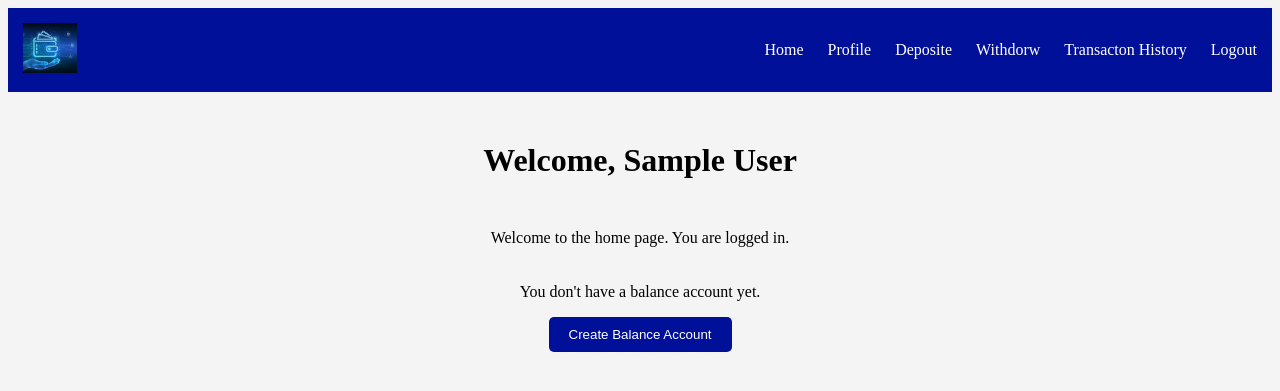
After one commit to AlaaHarmoush1/Assignment0, a PHP site: page /HTML/Home.php in a window 1280 px wide. The commit adds this page. Shown: the top 391 px of the page. Run offline with PHP 8.4, Linux system fonts and the light colour scheme; the visitor is signed in with stand-in values (Sample User, id 1); data that the repository does not hold is empty.

Commit message:
fixed login and registration and added home page

```diff
--- a/CSS/Login.css
+++ b/CSS/Login.css
@@ -47,10 +47,9 @@ body {
   width: 100%;
   padding: 20px;
   height: 100%;
-
 }
 
-.email-section, .password-section, .button-section, .register-section, .name-section, .login-section {
+.form-group {
   height: 25%;
   display: flex;
   flex-direction: column;
--- /dev/null
+++ b/CSS/home.css
@@ -0,0 +1,26 @@
+body {
+    background-color: #f4f4f4;
+}
+
+
+.Greetings {
+    text-align: center;
+    margin-top: 50px;
+}
+
+
+.create-balance-button {
+    padding: 10px 20px;
+    background-color: #011099;
+    color: white;
+    border: none;
+    border-radius: 5px;
+    cursor: pointer;
+}
+
+.balance-section {
+    display: flex;
+    flex-direction: column;
+    align-items: center;
+    margin-top: 20px;
+}
--- /dev/null
+++ b/HTML/Home.php
@@ -0,0 +1,62 @@
+<?php
+session_start();
+include_once '../php/connection.php';
+
+if (!$_SESSION['isloggedin']) {
+    header("Location: ./Login.php");
+    exit();
+}
+
+if (isset($_SESSION['error'])) {
+  echo "<script>alert('" . $_SESSION['error'] . "');</script>";
+  unset($_SESSION['error']);
+}
+
+$name = $_SESSION['name'];
+
+$user_sql = "SELECT * FROM users WHERE Name = '$name'";
+$user_result = mysqli_query($conc, $user_sql);
+$user = $user_result->fetch_assoc();
+$user_id = $user['ID'];
+$_SESSION['user_id'] = $user_id;
+
+$balance_sql = "SELECT * FROM balance WHERE user_id = '$user_id'";
+$balance_result = mysqli_query($conc, $balance_sql);
+?>
+
+<!DOCTYPE html>
+<html lang="en">
+<head>
+  <meta charset="UTF-8" />
+  <meta name="viewport" content="width=device-width, initial-scale=1.0"/>
+  <title>Home</title>
+  <link rel="stylesheet" href="../CSS/home.css">
+</head>
+<body>
+
+<?php include './layouts/nav.php';?>
+
+<h1 class='Greetings'>Welcome, <?php echo $name; ?></h1>
+<p class='Greetings'>Welcome to the home page. You are logged in.</p>
+
+<?php
+if (mysqli_num_rows($balance_result) === 0) {
+    echo '
+    <div class="balance-section">
+        <p>You don\'t have a balance account yet.</p>
+        <a href="../php/CreateBalanceAccount.php">
+            <button class="create-balance-button">Create Balance Account</button>
+        </a>
+    </div>';
+} else {
+    $balance_info = $balance_result->fetch_assoc();
+    $balance = $balance_info['balance'];
+    echo "
+    <div class='balance-section'>
+        <p>Your current balance is: <span class='balance-amount'>$$balance</span></p>
+    </div>";
+}
+?>
+
+</body>
+</html>
--- /dev/null
+++ b/HTML/layouts/nav.php
@@ -0,0 +1,52 @@
+<style>
+    nav {
+    background-color: #011099;
+    display: flex;
+    justify-content: space-between;
+    align-items: center;
+    padding: 15px
+}
+
+img {
+    height: 50px;
+}
+
+.nav-links ul {
+    list-style: none;
+    display: flex;
+    gap: 1.5rem;
+    margin: 0;
+    padding: 0;
+}
+
+.nav-links a {
+    color: white;
+    text-decoration: none;
+    font-weight: 500;
+    font-size: 1rem;
+    transition: color 0.3s ease, border-bottom 0.3s ease;
+    padding-bottom: 4px;
+}
+
+.nav-links a:hover {
+    color: #ffd700;
+    border-bottom: 2px solid #ffd700;
+}
+
+</style>
+
+<nav>
+  <div class="logo-section">
+    <a href="./Home.php"><img src="../assets/Images/logo.jpeg" alt="Logo"></a>
+  </div>
+  <div class="nav-links">
+    <ul>
+      <li><a href="./Home.php">Home</a></li>
+      <li><a href="./Profile.php">Profile</a></li>
+      <li><a href="./Deposite.php">Deposite</a></li>
+      <li><a href="./Withdorw.php">Withdorw</a></li>
+      <li><a href="./Transactons.php">Transacton History</a></li>
+      <li><a href="../php/Logout.php">Logout</a></li>
+    </ul>
+  </div>
+</nav>
--- /dev/null
+++ b/JS/transactions.js
@@ -0,0 +1,5 @@
+const trasnactions = 0;
+
+if ( trasnactions === 10) {
+    ;
+}
```
Also changed, not shown: HTML/Deposite.php (added, +37 -0 lines), HTML/Login.php (renamed from HTML/Login.html, +19 -2 lines), HTML/Register.php (renamed from HTML/Register.html, +37 -8 lines), index.php (+5 -10 lines), php/CreateBalanceAccount.php (added, +18 -0 lines), php/Login.php (+19 -3 lines), php/Logout.php (added, +8 -0 lines), php/Register.php (+36 -0 lines), CSS/deposit.css (added), HTML/Home.html (deleted), assets/Images/logo.jpeg (renamed from assets/Images/login-background.jpeg).
